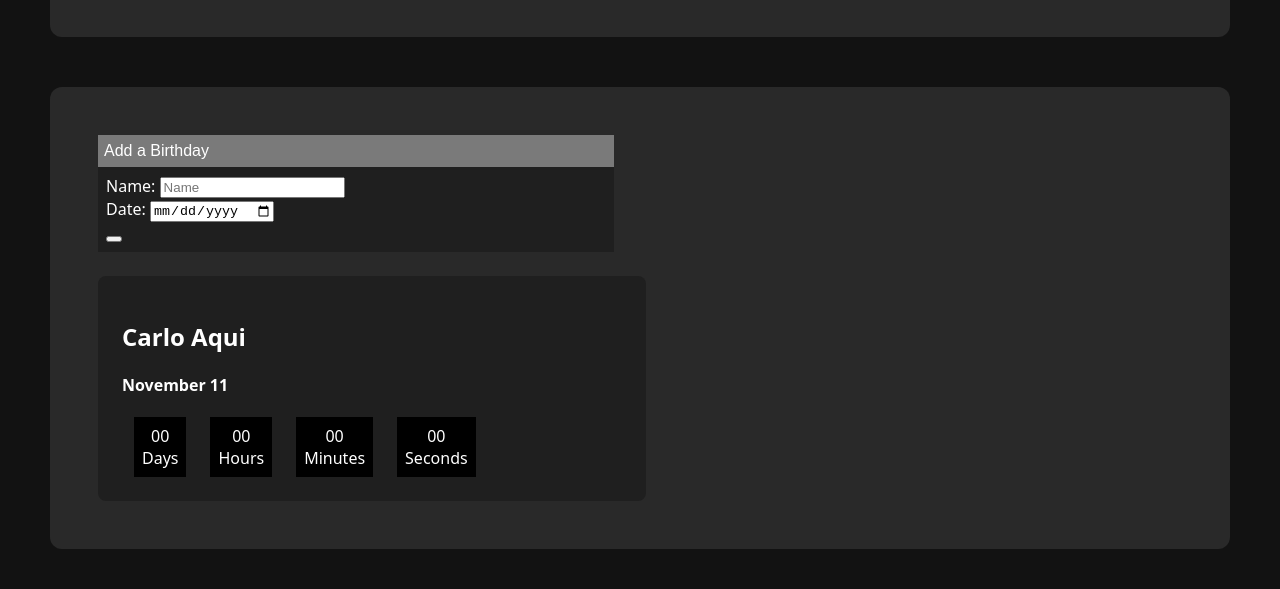
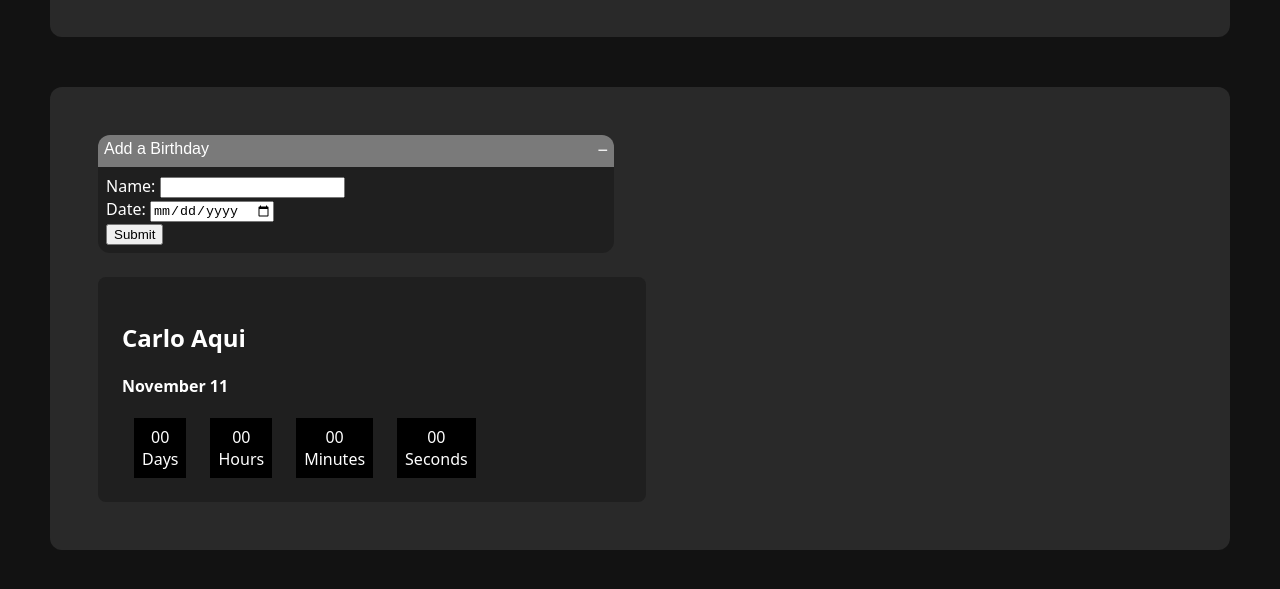
Before and after one commit to carloaqui8/Birthday-Countdown-App, a plain HTML site: page index.html in a window 1280 px wide. Both pictures are taken after a click on the button "Add a Birthday". Shown: the part 207-796 px from the top of the page. Drawn offline with Linux system fonts and the light colour scheme.

Commit message:
Next task: createNewCard

```diff
--- a/index.html
+++ b/index.html
@@ -23,10 +23,10 @@
             <div class="myForm">
                 <form>
                     <label for="nameInput">Name:</label>
-                    <input type="text" class="nameInput" placeholder="Name"><br>
+                    <input type="text" class="nameInput"><br>
                     <label for="dateInput">Date:</label>
-                    <input type="date" class="dateInput" placeholder="Name"><br>
-                    <button type="submit" value="submit" class="mySubmit" onclick="createCard()">
+                    <input type="date" class="dateInput"><br>
+                    <button type="submit" class="mySubmit">Submit</button>
                 </form>
             </div>
         </div>
@@ -43,17 +43,6 @@
             </div>
         </div>
 
-        <!-- <div class="countdownCard">
-            <h2>Carlo Aqui</h2>
-            <h4>November 11</h4>
-
-            <div class=countdownDisplay>
-                <div class="dayDisplay">00<br>Days</div>
-                <div class="hourDisplay">00<br>Hours</div>
-                <div class="minDisplay">00<br>Minutes</div>
-                <div class="secDisplay">00<br>Seconds</div>
-            </div>
-        </div> -->
     </div>
 
     <script src="index.js"></script>
--- a/index.js
+++ b/index.js
@@ -1,18 +1,44 @@
-// const myForm = document.getElementsByClassName("myForm");
+const cardsContainer = document.getElementById("cardsContainer");
+const collapsibles = document.getElementsByClassName("collapsible");
+let myForm = document.getElementsByClassName("myForm");
 
-const collapsible = document.getElementsByClassName("collapsible");
+collapsibles[0].addEventListener("click", () => {
+    collapsibles[0].classList.toggle("active");
 
-collapsible[0].addEventListener("click", () => {
-    collapsible[0].classList.toggle("active");
-    myForm = collapsible[0].nextElementSibling;
-    if (myForm.style.display === "block") {
-        myForm.style.display = "none";
+    myForm = collapsibles[0].nextElementSibling;
+
+    if (myForm.style.maxHeight) {
+        myForm.style.maxHeight = null;
+        collapsibles[0].style.borderRadius = "12px";
+        myForm.style.padding = "0 8px";
     }
     else {
         myForm.style.display = "block";
+        myForm.style.maxHeight = myForm.scrollHeight + "px";
+        collapsibles[0].style.borderRadius = "12px 12px 0 0";
+        myForm.style.padding = "8px";
     }
 });
 
-function createCard(name, date) {
-    console.log("wah");
+myForm[0].addEventListener("submit", (event) => {
+    event.preventDefault();
+
+    let name = document.getElementsByClassName("nameInput");
+    let date = document.getElementsByClassName("dateInput");
+    if (name[0].value === "" || date[0].value === "") {
+        console.error("BOOOOOO");
+    }
+    else {
+        console.log(name[0].value);
+        console.log(date[0].value);
+    }
+
+    createNewCard(name[0].value, date[0].value);
+})
+
+function createNewCard(name, date) {
+    let newCard = document.createElement("h1");
+    newCard.textContent = "HUH";
+
+    cardsContainer.appendChild(newCard);
 }
--- a/style.css
+++ b/style.css
@@ -36,10 +36,24 @@ body {
     text-align: left;
     font-size: 16px;
     margin: 24px 24px 0 24px;
+    border-radius: 12px;
 }
 
 .active, .collapsible:hover {
     background-color: hsl(0, 0%, 48%);
+}
+
+.collapsible:after {
+    content: "\002B";
+    font-size: 18px;
+    color: white;
+    float: right;
+    margin-left: 5px;
+}
+
+.active:after {
+    font-size: 18px;
+    content: "\2212";
 }
 
 .myForm {
@@ -50,6 +64,10 @@ body {
     overflow: hidden;
     background-color: hsl(0, 0%, 12%);
     justify-content: left;
+    border-radius: 0 0 12px 12px;
+    max-height: 0;
+    overflow: hidden;
+    transition: max-height 0.2s ease-out;
 }
 
 .countdownCard {
@@ -65,7 +83,10 @@ body {
     padding: auto, 12px;
 }
 
-.dayDisplay, .hourDisplay, .minDisplay, .secDisplay {
+.dayDisplay,
+.hourDisplay,
+.minDisplay,
+.secDisplay {
     background-color: black;
     padding: 8px;
     text-align: center;
```
